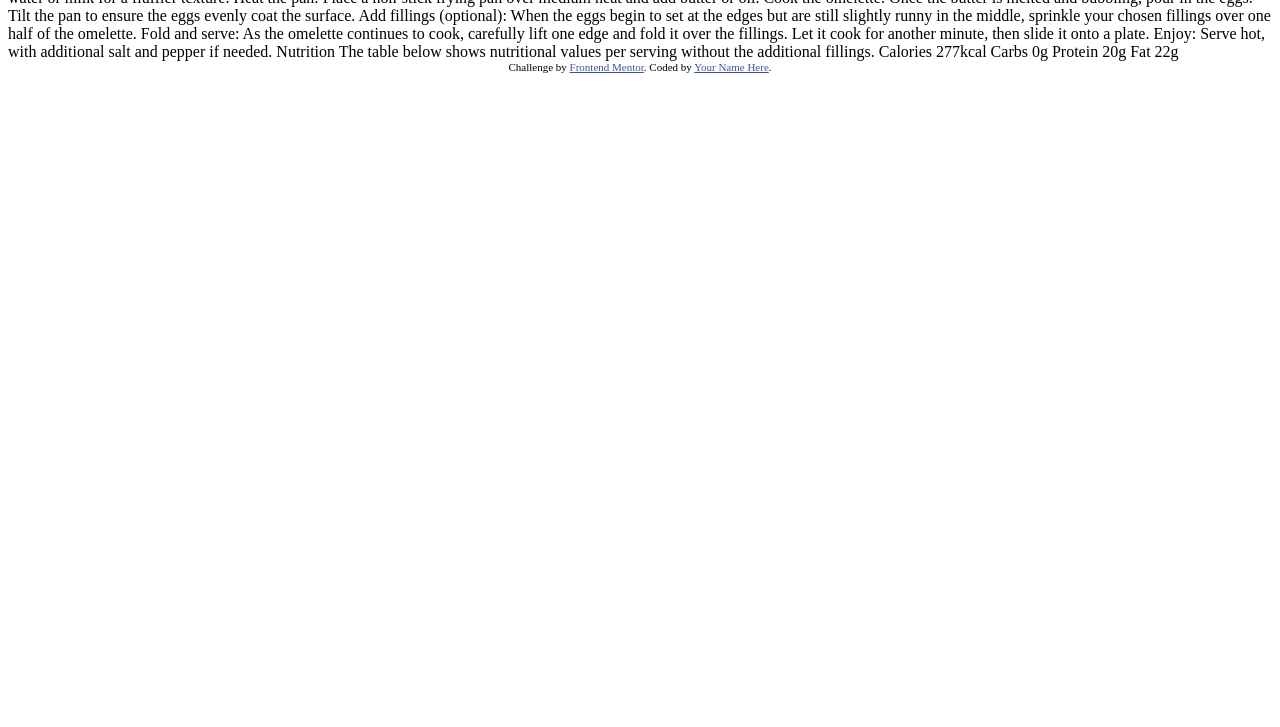
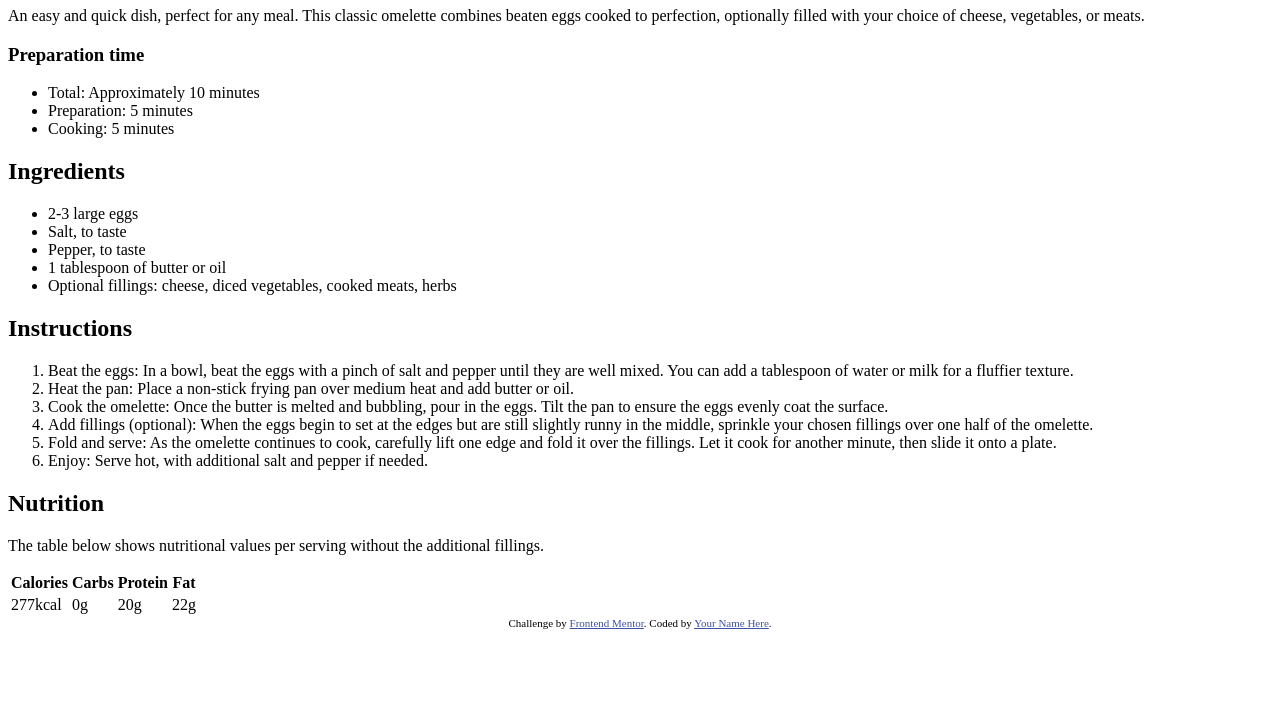
Before and after one commit to carlosafernandezv/recipePage, a plain HTML site: page index.html in a window 1280 px wide. Shown: the part 73-800 px from the top of the page. Drawn offline with Linux system fonts and the light colour scheme.

Commit message:
agregue html

```diff
--- a/index.html
+++ b/index.html
@@ -1,77 +1,91 @@
 <!DOCTYPE html>
 <html lang="en">
+
 <head>
   <meta charset="UTF-8">
-  <meta name="viewport" content="width=device-width, initial-scale=1.0"> <!-- displays site properly based on user's device -->
+  <meta name="viewport" content="width=device-width, initial-scale=1.0">
+  <title>Frontend Mentor | Recipe page</title>
+  <link rel="icon" type="image/png" sizes="32x32" href="./assets/images/favicon-32x32.png">
+  <link rel="shortcut icon" href="images/favicon-32x32.png" type="image/x-icon">
+  <link rel="stylesheet" href="style.css">
+  <link rel="preconnect" href="https://fonts.googleapis.com">
+  <link rel="preconnect" href="https://fonts.gstatic.com" crossorigin>
+  <link href="https://fonts.googleapis.com/css2?family=Outfit:wght@100..900&family=Young+Serif&display=swap"
+    rel="stylesheet">
 
-  <link rel="icon" type="image/png" sizes="32x32" href="./assets/images/favicon-32x32.png">
+</head>
 
-  <title>Frontend Mentor | Recipe page</title>
-
-  <!-- Feel free to remove these styles or customise in your own stylesheet 👍 -->
-  <style>
-    .attribution { font-size: 11px; text-align: center; }
-    .attribution a { color: hsl(228, 45%, 44%); }
-  </style>
-</head>
 <body>
 
-  Simple Omelette Recipe
+  <h1>Simple Omelette Recipe</h1>
 
-  An easy and quick dish, perfect for any meal. This classic omelette combines beaten eggs cooked
-  to perfection, optionally filled with your choice of cheese, vegetables, or meats.
+  <p>An easy and quick dish, perfect for any meal. This classic omelette combines beaten eggs cooked
+    to perfection, optionally filled with your choice of cheese, vegetables, or meats.</p>
 
-  Preparation time
+  <h3> Preparation time </h3>
+  <ul>
+    <li>Total: Approximately 10 minutes</li>
+    <li>Preparation: 5 minutes</li>
+    <li>Cooking: 5 minutes</li>
+  </ul>
 
-  Total: Approximately 10 minutes
-  Preparation: 5 minutes
-  Cooking: 5 minutes
 
-  Ingredients
+  <h2> Ingredients </h2>
+  <ul>
+    <li>2-3 large eggs</li>
+    <li>Salt, to taste</li>
+    <li>Pepper, to taste</li>
+    <li>1 tablespoon of butter or oil</li>
+    <li>Optional fillings: cheese, diced vegetables, cooked meats, herbs</li>
+  </ul>
 
-  2-3 large eggs
-  Salt, to taste
-  Pepper, to taste
-  1 tablespoon of butter or oil
-  Optional fillings: cheese, diced vegetables, cooked meats, herbs
 
-  Instructions
 
-  Beat the eggs: In a bowl, beat the eggs with a pinch of salt and pepper until they are well mixed.
-  You can add a tablespoon of water or milk for a fluffier texture.
 
-  Heat the pan: Place a non-stick frying pan over medium heat and add butter or oil.
 
-  Cook the omelette: Once the butter is melted and bubbling, pour in the eggs. Tilt the pan to ensure
-  the eggs evenly coat the surface.
 
-  Add fillings (optional): When the eggs begin to set at the edges but are still slightly runny in the
-  middle, sprinkle your chosen fillings over one half of the omelette.
 
-  Fold and serve: As the omelette continues to cook, carefully lift one edge and fold it over the
-  fillings. Let it cook for another minute, then slide it onto a plate.
+  <h2>Instructions</h2>
+  <ol>
+    <li>Beat the eggs: In a bowl, beat the eggs with a pinch of salt and pepper until they are well mixed.
+      You can add a tablespoon of water or milk for a fluffier texture.</li>
+    <li>Heat the pan: Place a non-stick frying pan over medium heat and add butter or oil.</li>
+    <li>Cook the omelette: Once the butter is melted and bubbling, pour in the eggs. Tilt the pan to ensure
+      the eggs evenly coat the surface.</li>
+    <li>Add fillings (optional): When the eggs begin to set at the edges but are still slightly runny in the
+      middle, sprinkle your chosen fillings over one half of the omelette.</li>
+    <li>Fold and serve: As the omelette continues to cook, carefully lift one edge and fold it over the
+      fillings. Let it cook for another minute, then slide it onto a plate.</li>
+    <li>Enjoy: Serve hot, with additional salt and pepper if needed.</li>
+  </ol>
 
-  Enjoy: Serve hot, with additional salt and pepper if needed.
+  <h2>Nutrition</h2>
+  <p>The table below shows nutritional values per serving without the additional fillings.</p>
+  <table>
+    <thead>
+      <tr>
+        <th>Calories</th>
+        <th>Carbs</th>
+        <th>Protein</th>
+        <th>Fat</th>
+      </tr>
+    </thead>
+    <tbody>
+      <tr>
+        <td>277kcal</td>
+        <td>0g</td>
+        <td>20g</td>
+        <td>22g</td>
+      </tr>
+    </tbody>
+  </table>
 
-  Nutrition
 
-  The table below shows nutritional values per serving without the additional fillings.
-
-  Calories
-  277kcal
-
-  Carbs
-  0g
-
-  Protein
-  20g
-
-  Fat
-  22g
 
   <div class="attribution">
     Challenge by <a href="https://www.frontendmentor.io?ref=challenge" target="_blank">Frontend Mentor</a>.
     Coded by <a href="#">Your Name Here</a>.
   </div>
 </body>
+
 </html>
--- a/style.css
+++ b/style.css
@@ -0,0 +1,8 @@
+.attribution {
+    font-size: 11px;
+    text-align: center;
+  }
+
+  .attribution a {
+    color: hsl(228, 45%, 44%);
+  }
```
